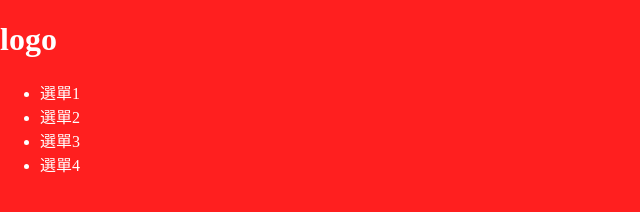
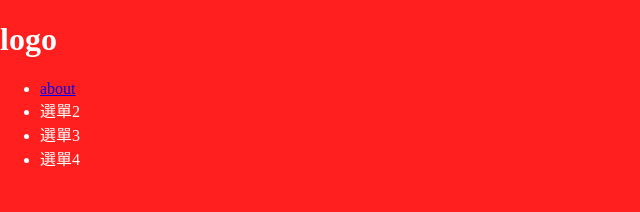
Before and after one commit to sexfat/tid101, a plain HTML site: page index.html in a window 1280 px wide. Shown: the whole page, without its empty margins (0-640 px from the left). Drawn offline with Linux system fonts and the light colour scheme.

Commit message:
add link

```diff
--- a/index.html
+++ b/index.html
@@ -13,7 +13,7 @@
         <h1>logo</h1>
         <header> <nav>
             <ul>
-                <li>選單1</li>
+                <li><a href="about.html">about</a></li>
                 <li>選單2</li>
                 <li>選單3</li>
                 <li>選單4</li>
```
